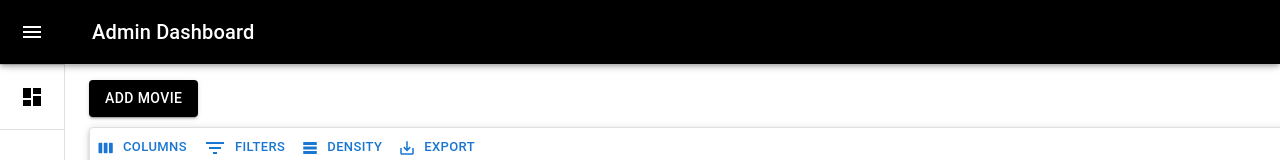
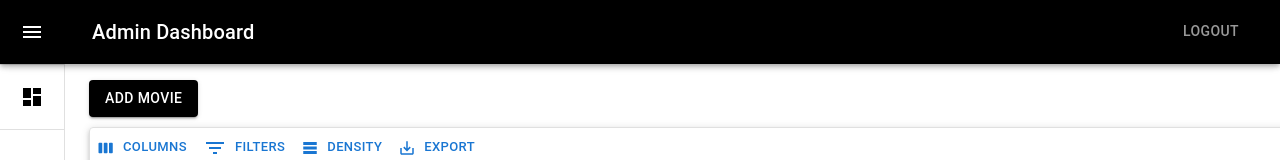
Before and after one commit to akshatabhimnale/MovieRatingApp, a React (Create React App) app: page /dashboard in a window 1280 px wide. Shown: the top 160 px of the page. Built offline with nearby package versions, Linux system fonts and the light colour scheme.

Commit message:
Logoutbutton

```diff
--- a/src/Sidenav.js
+++ b/src/Sidenav.js
@@ -21,6 +21,7 @@ import ListItemText from "@mui/material/ListItemText";
 import { useState } from "react";
 
 import Dashboard from "./Dashboard";
+import { Tab } from "@mui/material";
 
 const drawerWidth = 240;
 
@@ -122,6 +123,7 @@ export default function Sidenav() {
           <Typography variant="h6" noWrap component="div">
             Admin Dashboard
           </Typography>
+          <Tab sx={{ marginLeft: "auto" }} label="Logout" />
         </Toolbar>
       </AppBar>
       <Drawer variant="permanent" open={open}>
```
